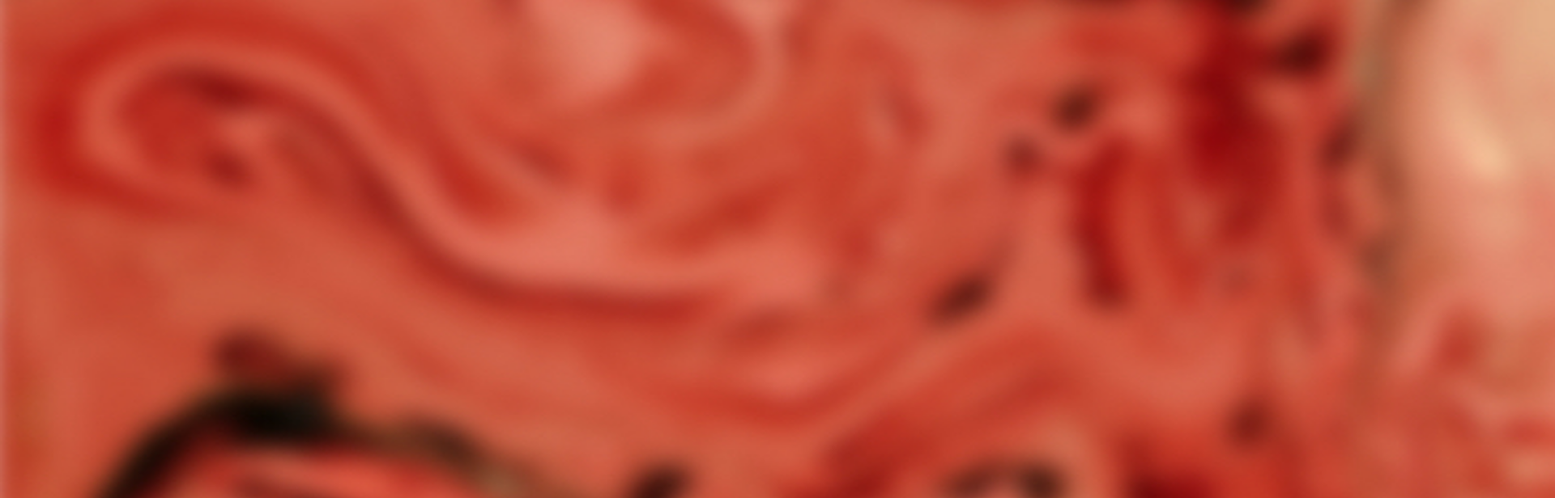
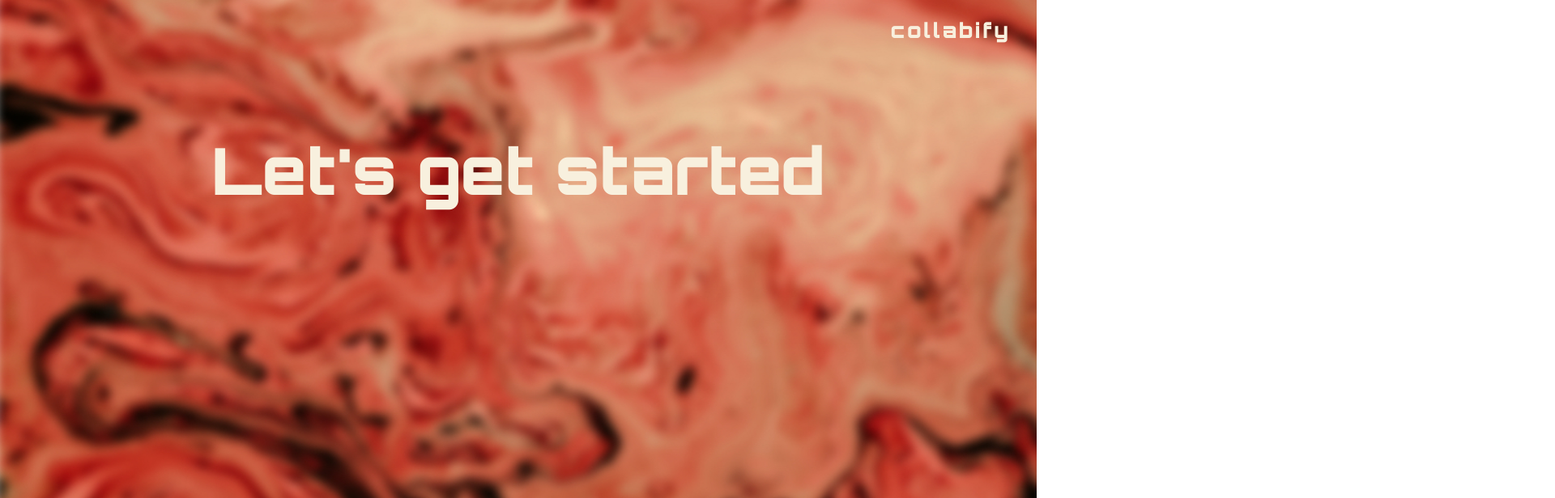
Before and after one commit to megsmcbride/playlist-creation-app, a React (Create React App) app: page / in a window 1280 px wide. Shown: the top 616 px of the page at 81% size, 1920 px wide, since content can reach past the window. Built offline with nearby package versions, Linux system fonts and the light colour scheme.

Commit message:
Add header and intro

```diff
--- a/src/App.css
+++ b/src/App.css
@@ -1,5 +1,27 @@
-.background {
-  margin-top: -30rem;
-  height: 200rem;
-  width: 220rem;
+body {
+  background-image: url("./images/background.jpg");
+  background-repeat: no-repeat;
+  background-attachment: fixed;
+  background-size: cover;
 }
+
+.header {
+  display: flex;
+  margin-right: 2rem;
+  color: #f8f0de;
+  font-family: "Orbitron", sans-serif;
+  font-size: 1.6em;
+  justify-content: flex-end;
+  letter-spacing: 3px;
+  font-weight: 900;
+}
+
+.intro h4 {
+  font-family: "Orbitron", sans-serif;
+  color: #f8f0de;
+  font-size: 5em;
+  display: flex;
+  font-weight: 900;
+  justify-content: center;
+  align-items: center;
+}
--- a/src/App.js
+++ b/src/App.js
@@ -5,7 +5,11 @@ import './App.css';
 function App() {
   return (
     <div className="App">
-      <img src={background} className="background" />
+      <h2 className='header'>collabify</h2>
+      <div className='intro'>
+
+      <h4>Let's get started</h4>
+      </div>
 
 
     </div>
```
